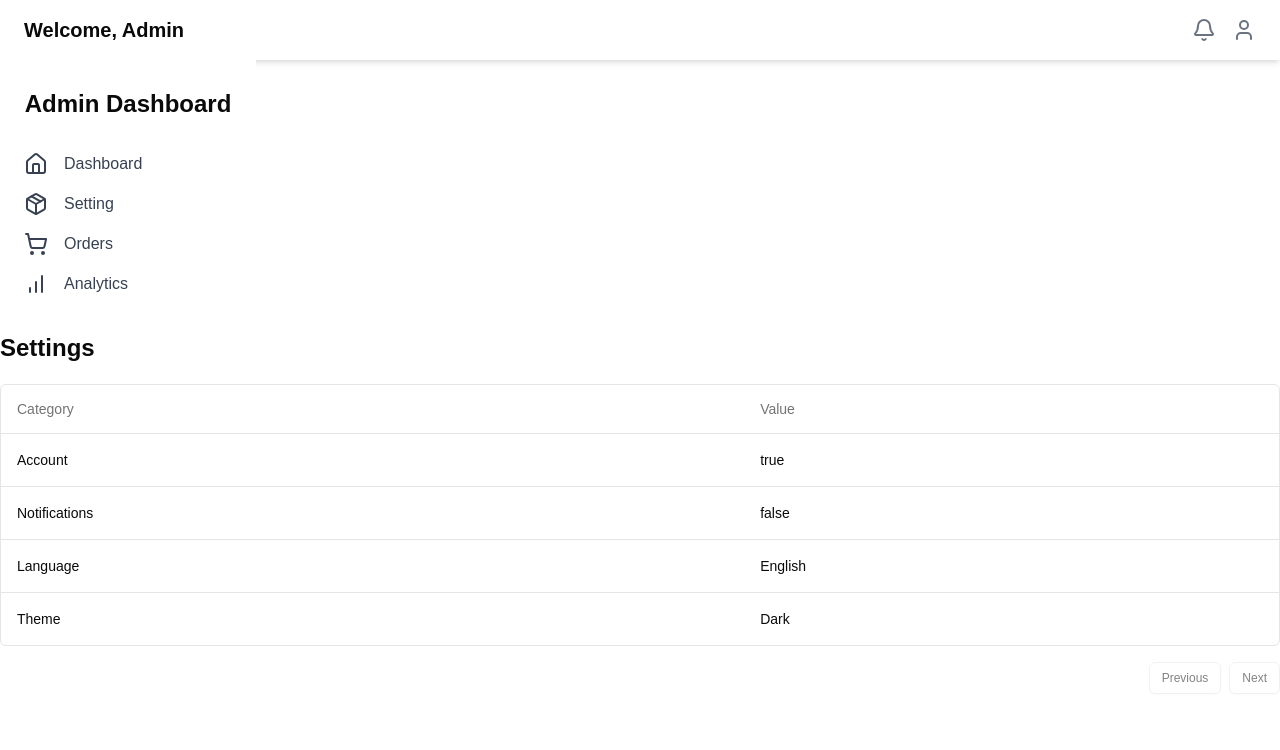
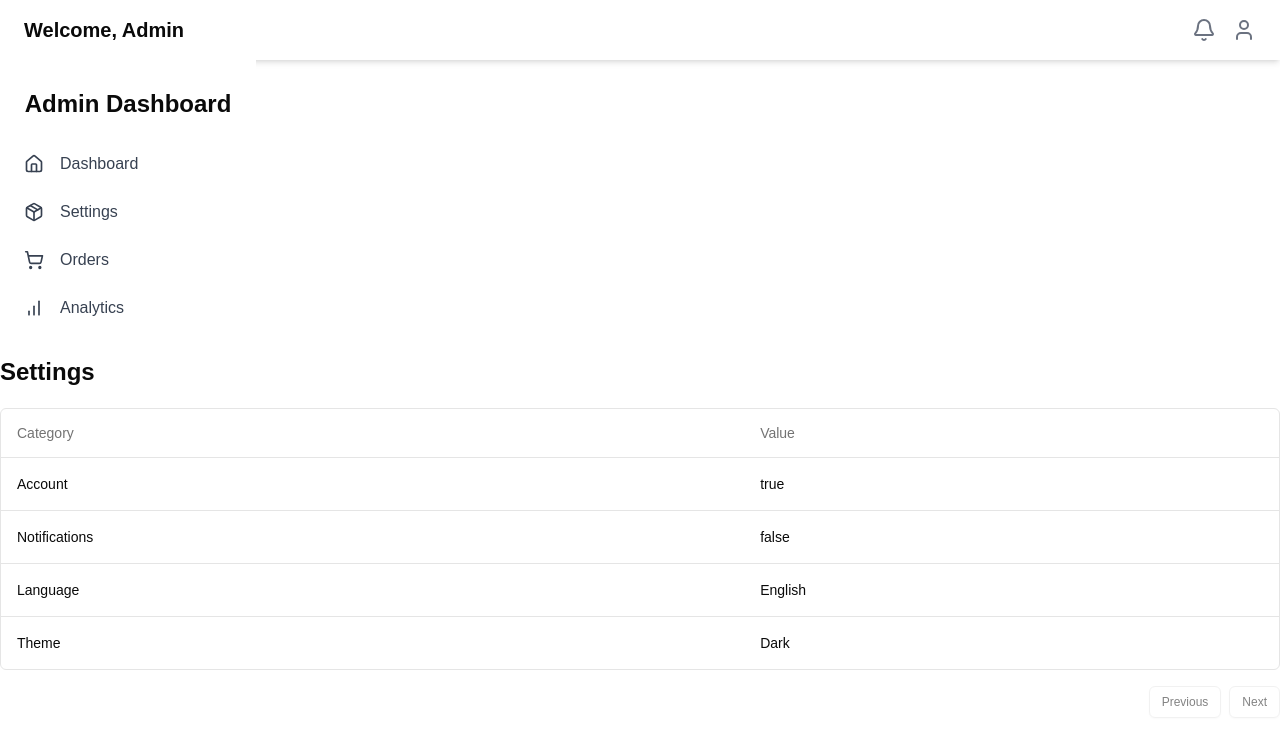
Before and after one commit to javeria-fatima49/admin-panel, a Next.js app: page /settings in a window 1280 px wide. Shown: the top 750 px of the page. Built offline with nearby package versions, Linux system fonts and the light colour scheme.

Commit message:
admin-panel push to github

```diff
--- a/app/settings/page.tsx
+++ b/app/settings/page.tsx
@@ -52,7 +52,6 @@
 
 
 
-
 "use client";
 
 import { DataTable } from "@/components/DataTable";
@@ -61,11 +60,11 @@ import React from "react";
 import PageTitle from "@/components/PageTitle";
 
 interface Setting {
-  category: string;
+  category: "Account" | "Notifications" | "Language" | "Theme";
   value: string | number | boolean;
 }
 
-const columns: ColumnDef<Setting, unknown>[] = [
+const columns: ColumnDef<Setting, string | number | boolean>[] = [
   {
     accessorKey: "category",
     header: "Category"
--- a/components/SideNavbar.tsx
+++ b/components/SideNavbar.tsx
@@ -1,71 +1,162 @@
-/** @format */
+// "use client";
+
+// import { useState } from "react";
+// import { Nav } from "./ui/nav";
+
+// import {
+//   ShoppingCart,
+//   LayoutDashboard,
+//   UsersRound,
+//   Settings,
+//   ChevronRight
+// } from "lucide-react";
+// import { Button } from "./ui/button";
+
+// import { useWindowWidth } from "@react-hook/window-size";
+
+// export default function SideNavbar() {
+//   const [isCollapsed, setIsCollapsed] = useState(false);
+
+//   const onlyWidth = useWindowWidth();
+//   const mobileWidth = onlyWidth < 768;
+
+//   function toggleSidebar() {
+//     setIsCollapsed(!isCollapsed);
+//   }
+
+//   return (
+//     <div className="relative min-w-[80px] border-r px-3  pb-10 pt-24 ">
+//       {!mobileWidth && (
+//         <div className="absolute right-[-20px] top-7">
+//           <Button
+//             onClick={toggleSidebar}
+//             variant="secondary"
+//             className=" rounded-full p-2"
+//           >
+//             <ChevronRight />
+//           </Button>
+//         </div>
+//       )}
+//       <Nav
+//         isCollapsed={mobileWidth ? true : isCollapsed}
+//         links={[
+//           {
+//             title: "Dashboard",
+//             href: "/",
+//             icon: LayoutDashboard,
+//             variant: "default"
+//           },
+//           {
+//             title: "Users",
+//             href: "/users",
+//             icon: UsersRound,
+//             variant: "ghost"
+//           },
+//           {
+//             title: "Ordrs",
+//             href: "/orders",
+//             icon: ShoppingCart,
+//             variant: "ghost"
+//           },
+//           {
+//             title: "Settings",
+//             href: "/settings",
+//             icon: Settings,
+//             variant: "ghost"
+//           }
+//         ]}
+//       />
+//     </div>
+//   );
+// }
+
+
+
+
+
+
 "use client";
 
 import { useState } from "react";
 import { Nav } from "./ui/nav";
-
 import {
   ShoppingCart,
   LayoutDashboard,
   UsersRound,
   Settings,
-  ChevronRight
+  ChevronRight,
+  LucideIcon, // Import LucideIcon type
 } from "lucide-react";
 import { Button } from "./ui/button";
+import { useWindowWidth } from "@react-hook/window-size";
 
-import { useWindowWidth } from "@react-hook/window-size";
+// Define the type for a single link
+interface NavLink {
+  title: string;
+  href: string;
+  icon: LucideIcon; // Use LucideIcon for the icon prop
+  variant: "default" | "ghost";
+}
 
 export default function SideNavbar() {
   const [isCollapsed, setIsCollapsed] = useState(false);
 
   const onlyWidth = useWindowWidth();
-  const mobileWidth = onlyWidth < 768;
+  const isMobile = onlyWidth < 768;
 
-  function toggleSidebar() {
-    setIsCollapsed(!isCollapsed);
-  }
+  // Toggle sidebar collapse state
+  const toggleSidebar = () => {
+    setIsCollapsed((prev) => !prev);
+  };
+
+  // Define the links for the Nav component
+  const links: NavLink[] = [
+    {
+      title: "Dashboard",
+      href: "/",
+      icon: LayoutDashboard, // This is a LucideIcon
+      variant: "default",
+    },
+    {
+      title: "Users",
+      href: "/users",
+      icon: UsersRound, // This is a LucideIcon
+      variant: "ghost",
+    },
+    {
+      title: "Orders",
+      href: "/orders",
+      icon: ShoppingCart, // This is a LucideIcon
+      variant: "ghost",
+    },
+    {
+      title: "Settings",
+      href: "/settings",
+      icon: Settings, // This is a LucideIcon
+      variant: "ghost",
+    },
+  ];
 
   return (
-    <div className="relative min-w-[80px] border-r px-3  pb-10 pt-24 ">
-      {!mobileWidth && (
+    <div className="relative min-w-[80px] border-r px-3 pb-10 pt-24">
+      {/* Collapse button (visible only on desktop) */}
+      {!isMobile && (
         <div className="absolute right-[-20px] top-7">
           <Button
             onClick={toggleSidebar}
             variant="secondary"
-            className=" rounded-full p-2"
+            className="rounded-full p-2"
+            aria-label={isCollapsed ? "Expand sidebar" : "Collapse sidebar"}
           >
-            <ChevronRight />
+            <ChevronRight className="h-4 w-4" />
           </Button>
         </div>
       )}
+
+      {/* Nav component */}
       <Nav
-        isCollapsed={mobileWidth ? true : isCollapsed}
-        links={[
-          {
-            title: "Dashboard",
-            href: "/",
-            icon: LayoutDashboard,
-            variant: "default"
-          },
-          {
-            title: "Users",
-            href: "/users",
-            icon: UsersRound,
-            variant: "ghost"
-          },
-          {
-            title: "Ordrs",
-            href: "/orders",
-            icon: ShoppingCart,
-            variant: "ghost"
-          },
-          {
-            title: "Settings",
-            href: "/settings",
-            icon: Settings,
-            variant: "ghost"
-          }
-        ]}
+        isCollapsed={isMobile ? true : isCollapsed} // Always collapse on mobile
+        links={links}
       />
     </div>
   );
--- a/components/ui/Sidebar.tsx
+++ b/components/ui/Sidebar.tsx
@@ -1,35 +1,95 @@
-import Link from "next/link"
-import { Home, Package, ShoppingCart, BarChart } from "lucide-react"
-import type React from "react" // Added import for React
+// import Link from "next/link"
+// import { Home, Package, ShoppingCart, BarChart } from "lucide-react"
+// import type React from "react" // Added import for React
 
-const SidebarItem = ({ href, children }: { href: string; children: React.ReactNode }) => (
-  <Link href={href} className="flex items-center px-4 py-2 text-gray-700 hover:bg-gray-200">
+// const SidebarItem = ({ href, children }: { href: string; children: React.ReactNode }) => (
+//   <Link href={href} className="flex items-center px-4 py-2 text-gray-700 hover:bg-gray-200">
+//     {children}
+//   </Link>
+// )
+
+// export default function Sidebar() {
+//   return (
+//     <div className="bg-white w-64 space-y-6 py-7 px-2 absolute inset-y-0 left-0 transform -translate-x-full md:relative md:translate-x-0 transition duration-200 ease-in-out">
+//       <h1 className="text-2xl font-semibold text-center">Admin Dashboard</h1>
+//       <nav>
+//         <SidebarItem href="/">
+//           <Home className="mr-4" />
+//           Dashboard
+//         </SidebarItem>
+//         <SidebarItem href="/settings">
+//           <Package className="mr-4" />
+//           Setting
+//         </SidebarItem>
+//         <SidebarItem href="/orders">
+//           <ShoppingCart className="mr-4" />
+//           Orders
+//         </SidebarItem>
+//         <SidebarItem href="/users">
+//           <BarChart className="mr-4" />
+//           Analytics
+//         </SidebarItem>
+//       </nav>
+//     </div>
+//   )
+// }
+
+
+
+
+import Link from "next/link";
+import { Home, Package, ShoppingCart, BarChart } from "lucide-react";
+import type React from "react";
+
+// Define props for SidebarItem
+interface SidebarItemProps {
+  href: string;
+  children: React.ReactNode;
+  icon?: React.ReactNode; // Optional icon prop
+  className?: string; // Optional className for custom styling
+}
+
+// SidebarItem component
+const SidebarItem = ({ href, children, icon, className }: SidebarItemProps) => (
+  <Link
+    href={href}
+    className={`flex items-center px-4 py-2 text-gray-700 hover:bg-gray-200 ${className}`}
+    aria-label={typeof children === "string" ? children : "Sidebar Item"} // Improve accessibility
+  >
+    {icon && <span className="mr-4">{icon}</span>} {/* Render icon if provided */}
     {children}
   </Link>
-)
+);
 
+// Main Sidebar component
 export default function Sidebar() {
   return (
     <div className="bg-white w-64 space-y-6 py-7 px-2 absolute inset-y-0 left-0 transform -translate-x-full md:relative md:translate-x-0 transition duration-200 ease-in-out">
       <h1 className="text-2xl font-semibold text-center">Admin Dashboard</h1>
       <nav>
-        <SidebarItem href="/">
-          <Home className="mr-4" />
+        <ul className="space-y-2">
+          <li>
+            <SidebarItem href="/" icon={<Home className="w-5 h-5" />}>
               Dashboard
             </SidebarItem>
-        <SidebarItem href="/settings">
-          <Package className="mr-4" />
-          Setting
+          </li>
+          <li>
+            <SidebarItem href="/settings" icon={<Package className="w-5 h-5" />}>
+              Settings
             </SidebarItem>
-        <SidebarItem href="/orders">
-          <ShoppingCart className="mr-4" />
+          </li>
+          <li>
+            <SidebarItem href="/orders" icon={<ShoppingCart className="w-5 h-5" />}>
               Orders
             </SidebarItem>
-        <SidebarItem href="/users">
-          <BarChart className="mr-4" />
+          </li>
+          <li>
+            <SidebarItem href="/analytics" icon={<BarChart className="w-5 h-5" />}>
               Analytics
             </SidebarItem>
+          </li>
+        </ul>
       </nav>
     </div>
-  )
+  );
 }
```
Also changed, not shown: app/page.tsx (+25 -5 lines), components/BarChart.tsx (+125 -55 lines). Lines whose indentation alone changed are shown as unchanged.
